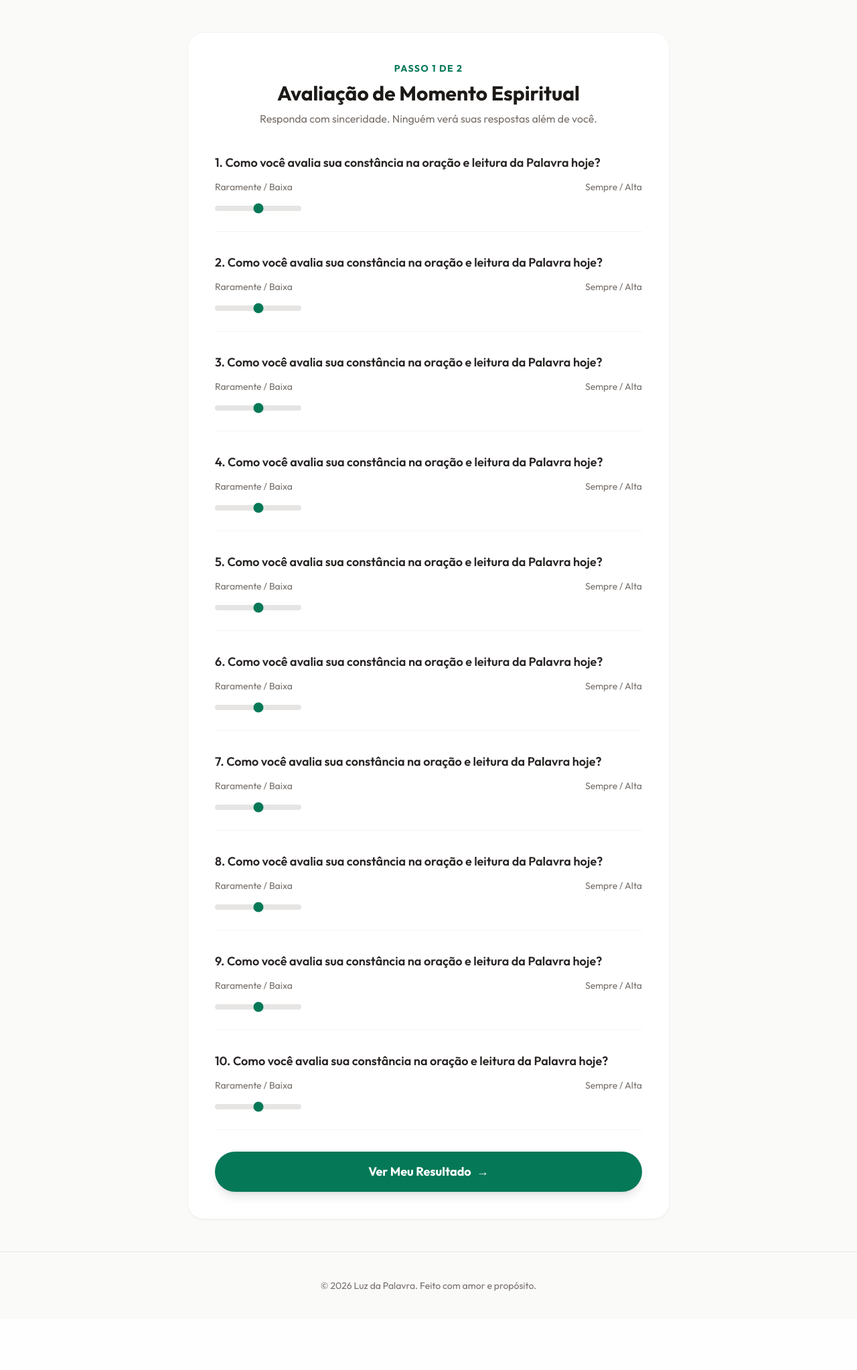
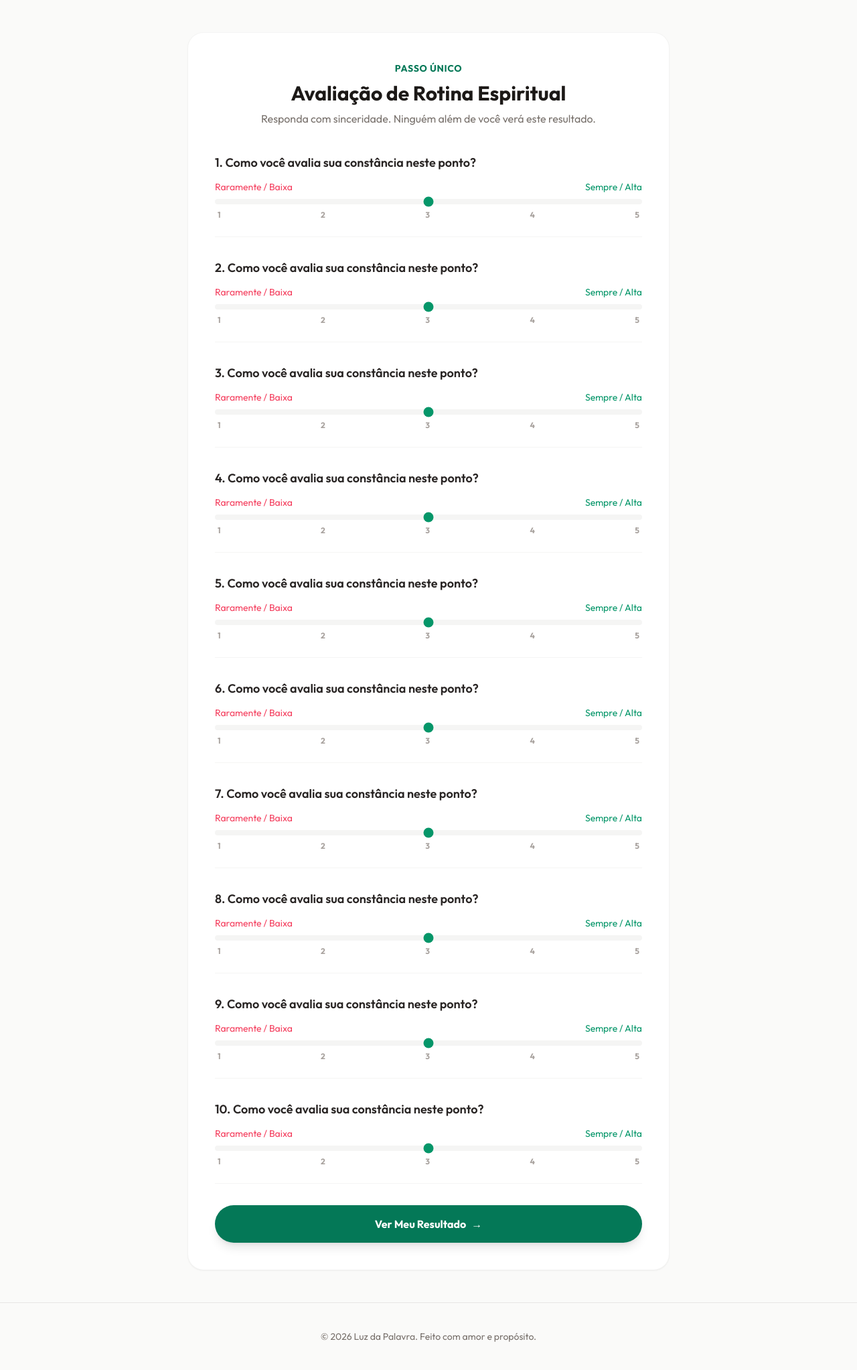
Before and after one commit to carmencunha29/luz-da-palavra, a Django app: template plataforma/templates/quiz.html in a window 1280 px wide. Shown: the part 65-2110 px from the top of the page at 67% size. Before the commit the page ends 1992 px from the top, so only its background shows below. Run offline with Django 5.2, Linux system fonts and the light colour scheme; the template is opened without the code that fills it, so the values that code supplies are empty; some libraries are stand-ins or nearby versions.

Commit message:
Quiz ajustado e bonitão

```diff
--- a/plataforma/templates/quiz.html
+++ b/plataforma/templates/quiz.html
@@ -2,31 +2,46 @@
 {% block content %}
 <div class="max-w-3xl mx-auto py-12 px-6">
     <div class="bg-white rounded-3xl p-8 md:p-10 shadow-sm border border-stone-100">
+
         <div class="text-center mb-10">
-            <span class="text-emerald-700 font-bold text-sm uppercase tracking-widest">Passo 1 de 2</span>
-            <h2 class="text-3xl font-bold text-stone-900 mt-2">Avaliação de Momento Espiritual</h2>
-            <p class="text-stone-500 mt-2">Responda com sinceridade. Ninguém verá suas respostas além de você.</p>
+            <span class="text-emerald-700 font-bold text-sm uppercase tracking-wider">Passo Único</span>
+            <h2 class="text-3xl font-bold text-stone-900 mt-2">Avaliação de Rotina Espiritual</h2>
+            <p class="text-stone-500 mt-2">Responda com sinceridade. Ninguém além de você verá este resultado.</p>
         </div>
 
-        <form method="POST">
+        <form method="POST" class="space-y-8">
             {% csrf_token %}
 
             {% for i in "1234567890" %}
-            <div class="mb-8 border-b border-stone-100 pb-6 last:border-b-0">
-                <p class="font-semibold text-stone-800 text-lg mb-3">
-                    {{ forloop.counter }}. Como você avalia sua constância na oração e leitura da Palavra hoje?
+            <div class="mb-8 border-b border-stone-100 pb-6 last:border-b-0 group">
+
+                <p class="font-semibold text-stone-800 text-lg mb-3 transition-colors group-hover:text-emerald-800">
+                    {{ forloop.counter }}. Como você avalia sua constância neste ponto?
                 </p>
-                <div class="flex items-center justify-between text-sm text-stone-500 mb-2">
-                    <span>Raramente / Baixa</span>
-                    <span>Sempre / Alta</span>
+
+                <div class="flex items-center justify-between text-sm font-medium text-stone-400 mb-2">
+                    <span class="text-rose-500">Raramente / Baixa</span>
+                    <span class="text-emerald-600">Sempre / Alta</span>
                 </div>
-                <input type="range" min="1" max="5" name="q{{ forloop.counter }}" class="w-100 h-2 bg-stone-200 rounded-lg appearance-none cursor-pointer accent-emerald-700">
+
+                <div class="relative flex items-center">
+                    <input type="range" min="1" max="5" name="q{{ forloop.counter }}" value="3"
+                        class="w-full h-2 bg-stone-100 rounded-lg appearance-none cursor-pointer accent-emerald-600 focus:outline-none focus:ring-2 focus:ring-emerald-200 transition-all">
+                </div>
+
+                <div class="flex justify-between px-1 text-xs text-stone-400 mt-2 font-bold">
+                    <span>1</span>
+                    <span>2</span>
+                    <span>3</span>
+                    <span>4</span>
+                    <span>5</span>
+                </div>
             </div>
             {% endfor %}
 
-            <button type="submit" class="w-full bg-emerald-700 text-white py-4 rounded-full text-lg font-bold hover:bg-emerald-800 transition shadow-lg mt-4 flex justify-center items-center gap-2">
+            <button type="submit" class="w-full bg-emerald-700 text-white font-bold py-4 px-6 rounded-full hover:bg-emerald-800 transition shadow-lg hover:shadow-emerald-100 hover:scale-[1.02] transform duration-300 flex items-center justify-center gap-2 group">
                 Ver Meu Resultado
-                <span>→</span>
+                <span class="transition-transform group-hover:translate-x-1">→</span>
             </button>
         </form>
     </div>
```
